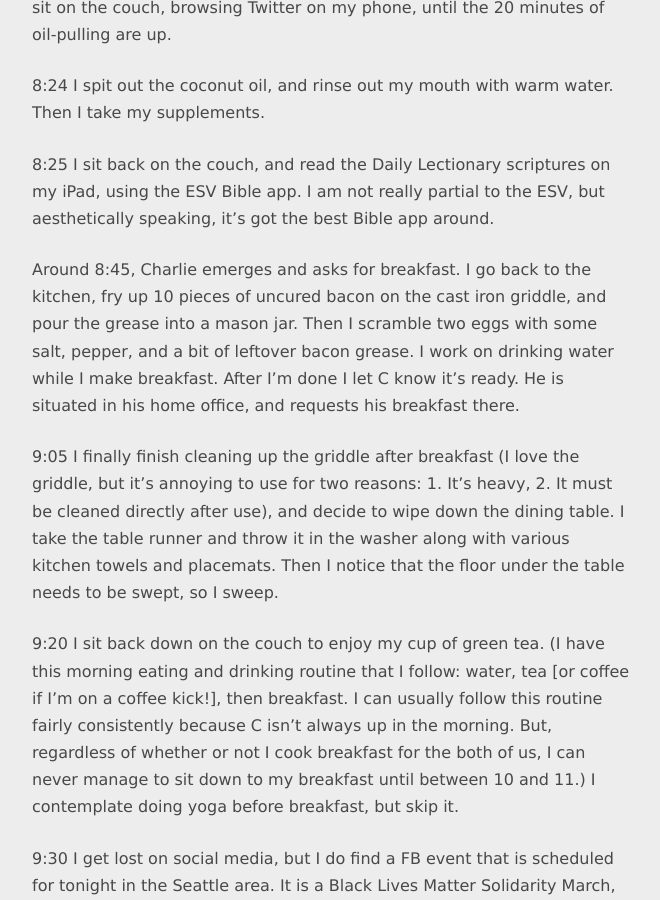
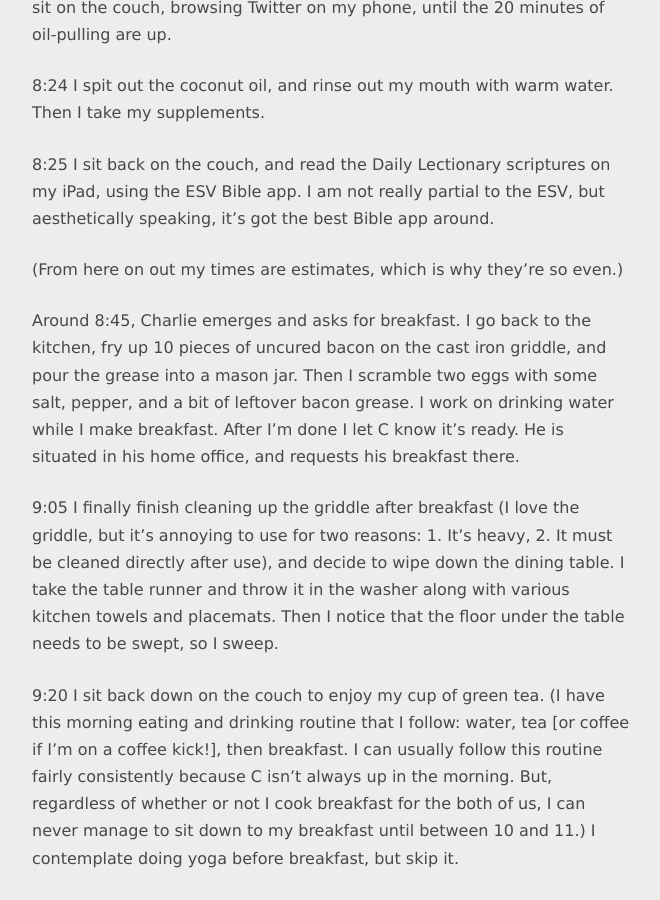
Before and after one commit to sabrinapeters/sdrp.old, a Jekyll site: the page built from _posts/2015-07-07-morning.md, in a window 1280 px wide and 900 px high, scrolled down 940 px. Shown: the whole window, without its empty margins (308-968 px from the left). Built offline with Jekyll 4.4.1, drawn with Linux system fonts in a browser that asks for light colours; some web fonts are replaced; comment, search, counter and statistics services are not loaded.

Commit message:
adding a note to post

```diff
--- a/_posts/2015-07-07-morning.md
+++ b/_posts/2015-07-07-morning.md
@@ -23,6 +23,8 @@ Since I don’t have any brilliant ideas, but need to practice writing (last wee
 8:24 I spit out the coconut oil, and rinse out my mouth with warm water. Then I take my supplements.
 
 8:25 I sit back on the couch, and read the Daily Lectionary scriptures on my iPad, using the ESV Bible app. I am not really partial to the ESV, but aesthetically speaking, it’s got the best Bible app around.
+
+(From here on out my times are estimates, which is why they're so even.)
 
 Around 8:45, Charlie emerges and asks for breakfast. I go back to the kitchen, fry up 10 pieces of uncured bacon on the cast iron griddle, and pour the grease into a mason jar. Then I scramble two eggs with some salt, pepper, and a bit of leftover bacon grease. I work on drinking water while I make breakfast. After I’m done I let C know it’s ready. He is situated in his home office, and requests his breakfast there.
 
```
